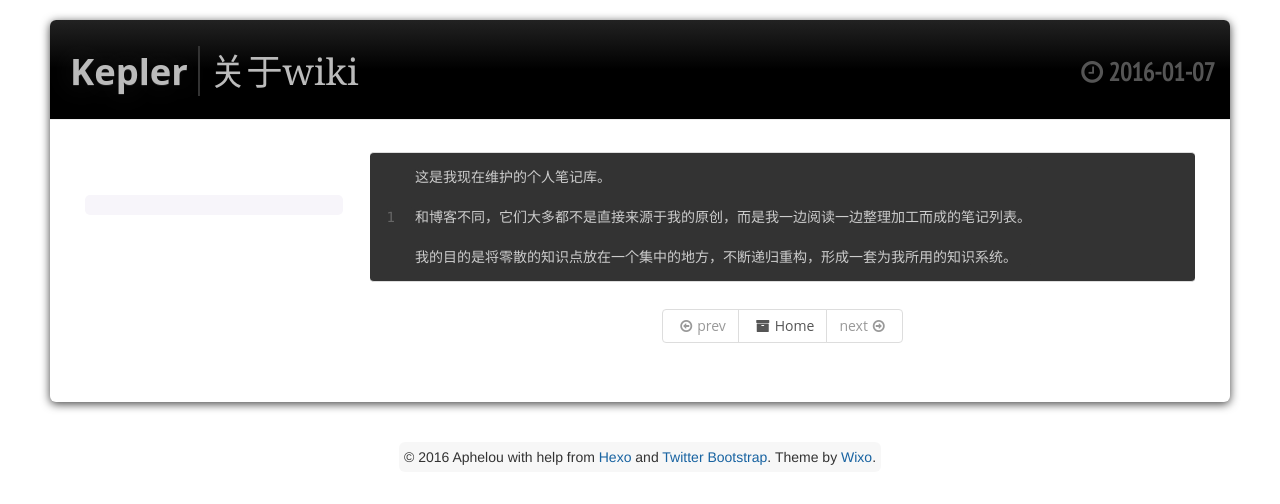
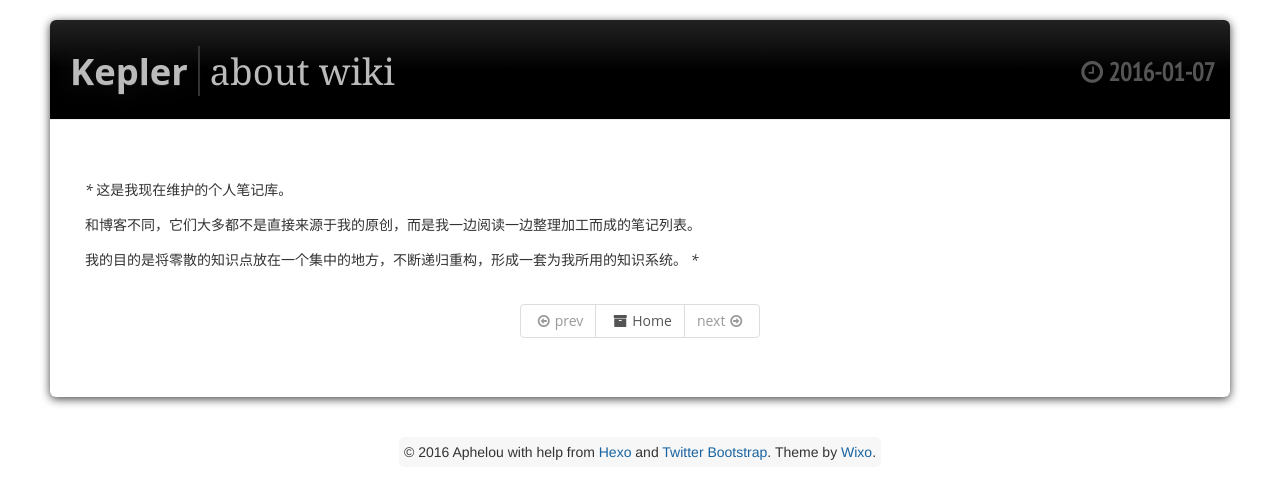
Before and after one commit to yijunlou/wiki, a plain HTML site: page 2016/01/07/about-wiki/index.html in a window 1280 px wide. Drawn offline with Linux system fonts and the light colour scheme.

Commit message:
Site updated: 2016-01-07 12:11:38

```diff
--- a/2016/01/07/about-wiki/index.html
+++ b/2016/01/07/about-wiki/index.html
@@ -3,15 +3,17 @@
 <head>
   <meta charset="utf-8">
 
-  <title>关于wiki | Kepler</title>
+  <title>about wiki | Kepler</title>
   <meta name="author" content="Aphelou">
 
-  <meta name="description" content="1&amp;#36825;&amp;#26159;&amp;#25105;&amp;#29616;&amp;#22312;&amp;#32500;&amp;#25252;&amp;#30340;&amp;#20010;&amp;#20154;&amp;#31508;&amp;#35760;&amp;#24211;&amp;#12290;&amp;#10;&amp;#10;&amp;#21644;&amp;#21338;&amp;#23458;&amp;#1">
+  <meta name="description" content="* 这是我现在维护的个人笔记库。
+和博客不同，它们大多都不是直接来源于我的原创，而是我一边阅读一边整理加工而成的笔记列表。
+我的目的是将零散的知识点放在一个集中的地方，不断递归重构，形成一套为我所用的知识系统。 *">
 
 
   <meta name="viewport" content="width=device-width, initial-scale=1, maximum-scale=1">
 
-  <meta property="og:title" content="关于wiki"/>
+  <meta property="og:title" content="about wiki"/>
   <meta property="og:site_name" content="Kepler"/>
 
 
@@ -58,29 +60,22 @@ var s = document.getElementsByTagName('script')[0]; s.parentNode.insertBefore(ga
   <div class="container" id="container">
 	<div class="content">
 	  <div class="page-header">
-  <h1><a class="brand" href="/wiki/">Kepler</a><span class="split"></span><span class="title">关于wiki</span><span class="date" id="title-date"><i class="fa fa-clock-o"></i> 2016-01-07</span></h1>
+  <h1><a class="brand" href="/wiki/">Kepler</a><span class="split"></span><span class="title">about wiki</span><span class="date" id="title-date"><i class="fa fa-clock-o"></i> 2016-01-07</span></h1>
 </div>
 
 <div class="row page">
   <!-- cols -->
 
-  <div class="col-xs-12 col-sm-3 col-md-3 toc">
-	<!-- toc -->
-<script type="text/javascript">
-		jQuery(document).ready(function() {
- 		   generateWikiTOC('.note', '.toc',  2 , 2 );
-		});
-</script>
-  </div><!-- col-md-3 -->
 
 
 
-
-  <div class="col-xs-12 col-sm-9 col-md-9 note">
+	<div class="col-md-12">
 
 
 	  <!-- content -->
-	  <figure class="highlight plain"><table><tr><td class="gutter"><pre><span class="line">1</span><br></pre></td><td class="code"><pre><span class="line">&#36825;&#26159;&#25105;&#29616;&#22312;&#32500;&#25252;&#30340;&#20010;&#20154;&#31508;&#35760;&#24211;&#12290;&#10;&#10;&#21644;&#21338;&#23458;&#19981;&#21516;&#65292;&#23427;&#20204;&#22823;&#22810;&#37117;&#19981;&#26159;&#30452;&#25509;&#26469;&#28304;&#20110;&#25105;&#30340;&#21407;&#21019;&#65292;&#32780;&#26159;&#25105;&#19968;&#36793;&#38405;&#35835;&#19968;&#36793;&#25972;&#29702;&#21152;&#24037;&#32780;&#25104;&#30340;&#31508;&#35760;&#21015;&#34920;&#12290;&#10;&#10;&#25105;&#30340;&#30446;&#30340;&#26159;&#23558;&#38646;&#25955;&#30340;&#30693;&#35782;&#28857;&#25918;&#22312;&#19968;&#20010;&#38598;&#20013;&#30340;&#22320;&#26041;&#65292;&#19981;&#26029;&#36882;&#24402;&#37325;&#26500;&#65292;&#24418;&#25104;&#19968;&#22871;&#20026;&#25105;&#25152;&#29992;&#30340;&#30693;&#35782;&#31995;&#32479;&#12290;</span><br></pre></td></tr></table></figure>
+	  <p><em>*</em> 这是我现在维护的个人笔记库。</p>
+<p>和博客不同，它们大多都不是直接来源于我的原创，而是我一边阅读一边整理加工而成的笔记列表。</p>
+<p>我的目的是将零散的知识点放在一个集中的地方，不断递归重构，形成一套为我所用的知识系统。 <em>*</em></p>
 
 
 	  <div>
```
Also changed, not shown: archives/2016/01/index.html (+1 -1 lines), archives/2016/index.html (+1 -1 lines), archives/index.html (+1 -1 lines), index.html (+1 -1 lines).
